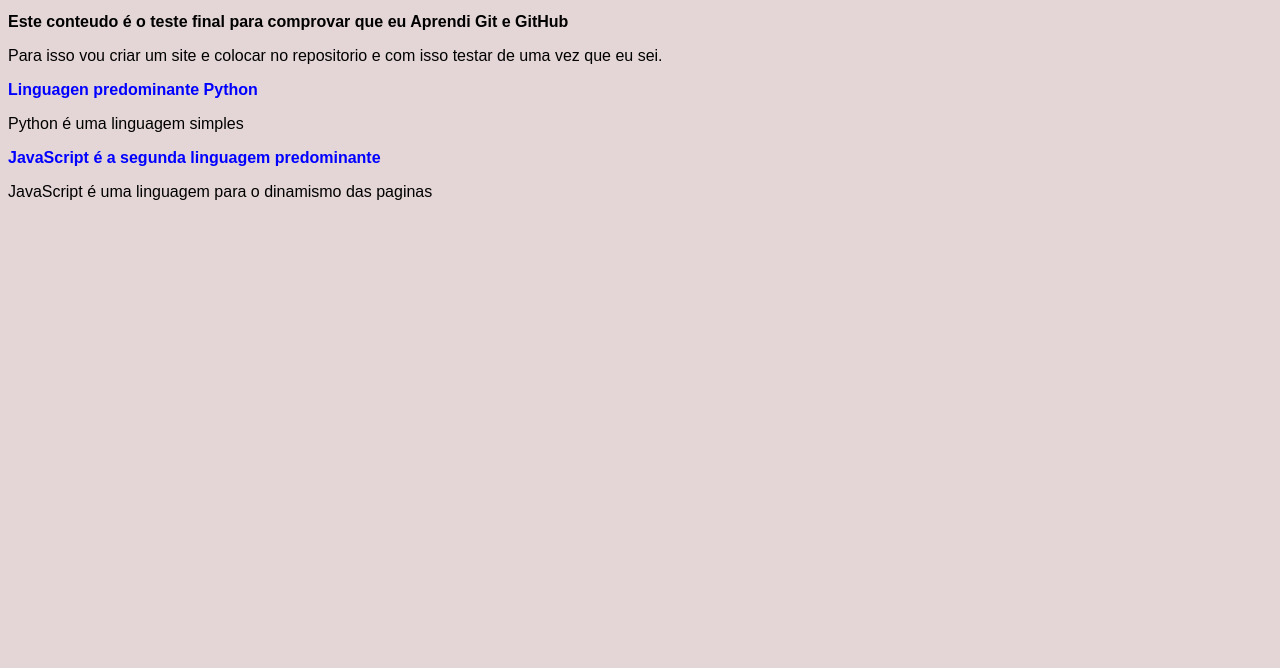
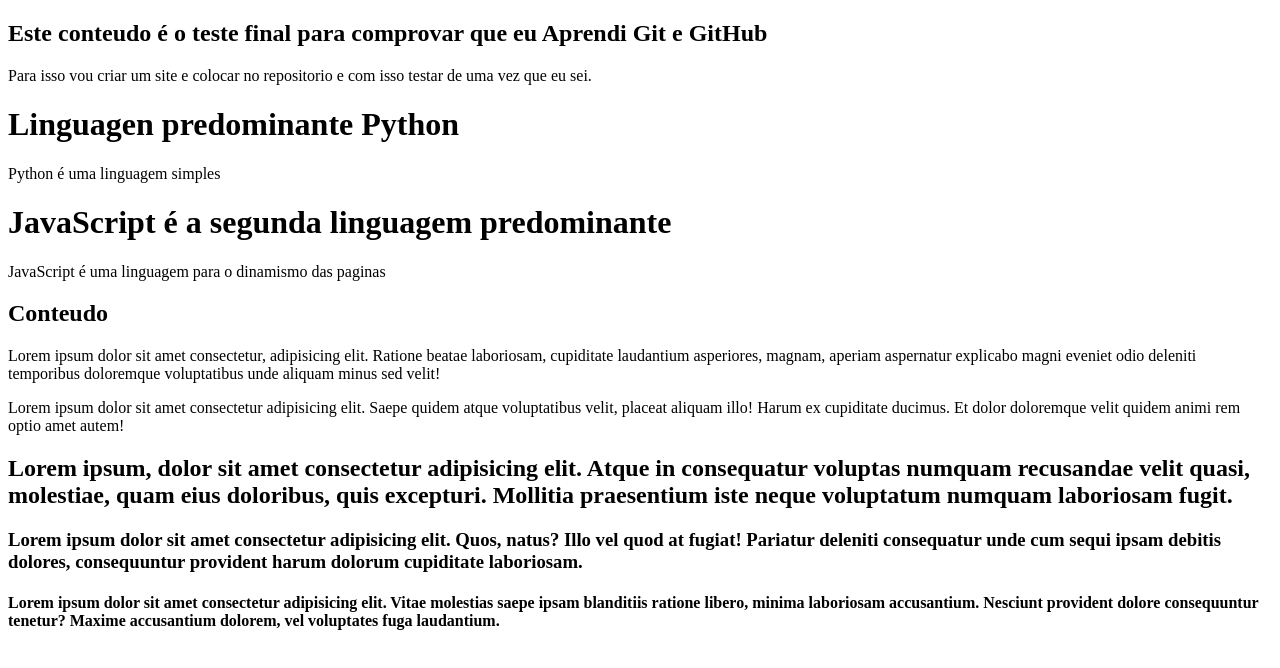
Before and after one commit to ChristianoAlpha/new_test_site, a plain HTML site: page index.html in a window 1280 px wide. Drawn offline with Linux system fonts and the light colour scheme.

Commit message:
Squashed commit of the following:
commit 591713f379d7760affabe084b5396c3e38324064
Author: ChristianoAlpha <cristianofandula07@gmail.com>
Date:   Thu Dec 12 08:29:17 2024 +0000

    conteudo aumentado

    conteudo novo

commit 93fc5a55e24ad2551a2300252938974448915a80
Author: ChristianoAlpha <cristianofandula07@gmail.com>
Date:   Thu Dec 12 08:27:55 2024 +0000

    conteudo

    para o conteudo

commit 3d827c6b0fd943652503e4ac19e60f8d5e09677d
Author: ChristianoAlpha <cristianofandula07@gmail.com>
Date:   Thu Dec 12 08:11:34 2024 +0000

    conteudo

    acrescimo do conteudo

```diff
--- a/index.html
+++ b/index.html
@@ -3,7 +3,6 @@
 <head>
     <meta charset="UTF-8">
     <meta name="viewport" content="width=device-width, initial-scale=1.0">
-    <link rel="stylesheet" href="estilos\style.css">
     <title>Site de teste</title>
 </head>
 <body>
@@ -13,5 +12,12 @@
     <p>Python é uma linguagem simples</p>
     <h1>JavaScript é a segunda linguagem predominante</h1>
     <p>JavaScript é uma linguagem para o dinamismo das paginas</p>
+    <h2>Conteudo</h2>
+    <p>Lorem ipsum dolor sit amet consectetur, adipisicing elit. Ratione beatae laboriosam, cupiditate laudantium asperiores, magnam, aperiam aspernatur explicabo magni eveniet odio deleniti temporibus doloremque voluptatibus unde aliquam minus sed velit!</p>
+    <p>Lorem ipsum dolor sit amet consectetur adipisicing elit. Saepe quidem atque voluptatibus velit, placeat aliquam illo! Harum ex cupiditate ducimus. Et dolor doloremque velit quidem animi rem optio amet autem!</p>
+
+    <h2>Lorem ipsum, dolor sit amet consectetur adipisicing elit. Atque in consequatur voluptas numquam recusandae velit quasi, molestiae, quam eius doloribus, quis excepturi. Mollitia praesentium iste neque voluptatum numquam laboriosam fugit.</h2>
+    <h3>Lorem ipsum dolor sit amet consectetur adipisicing elit. Quos, natus? Illo vel quod at fugiat! Pariatur deleniti consequatur unde cum sequi ipsam debitis dolores, consequuntur provident harum dolorum cupiditate laboriosam.</h3>
+    <h4>Lorem ipsum dolor sit amet consectetur adipisicing elit. Vitae molestias saepe ipsam blanditiis ratione libero, minima laboriosam accusantium. Nesciunt provident dolore consequuntur tenetur? Maxime accusantium dolorem, vel voluptates fuga laudantium.</h4>
 </body>
 </html>
```
